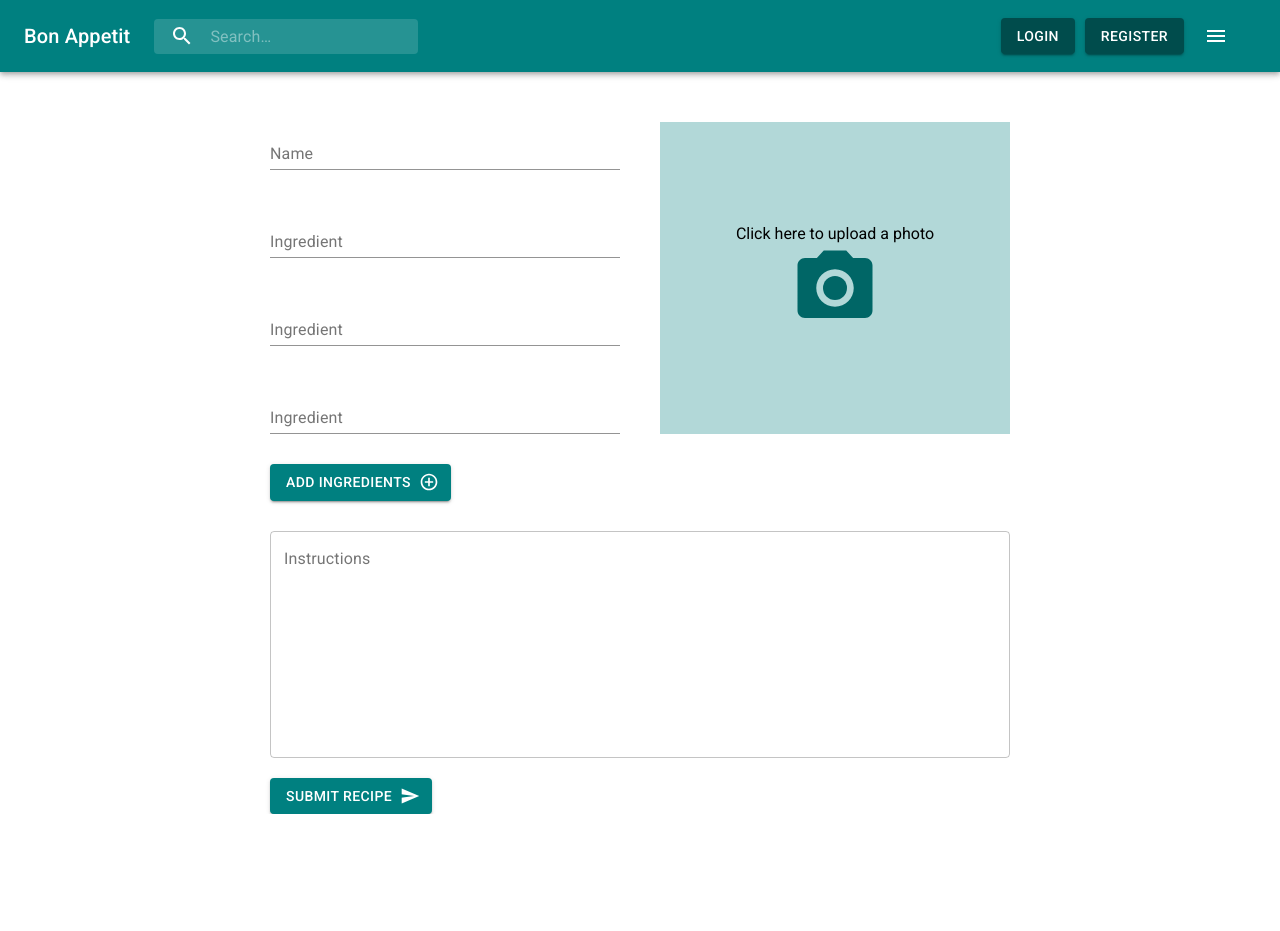
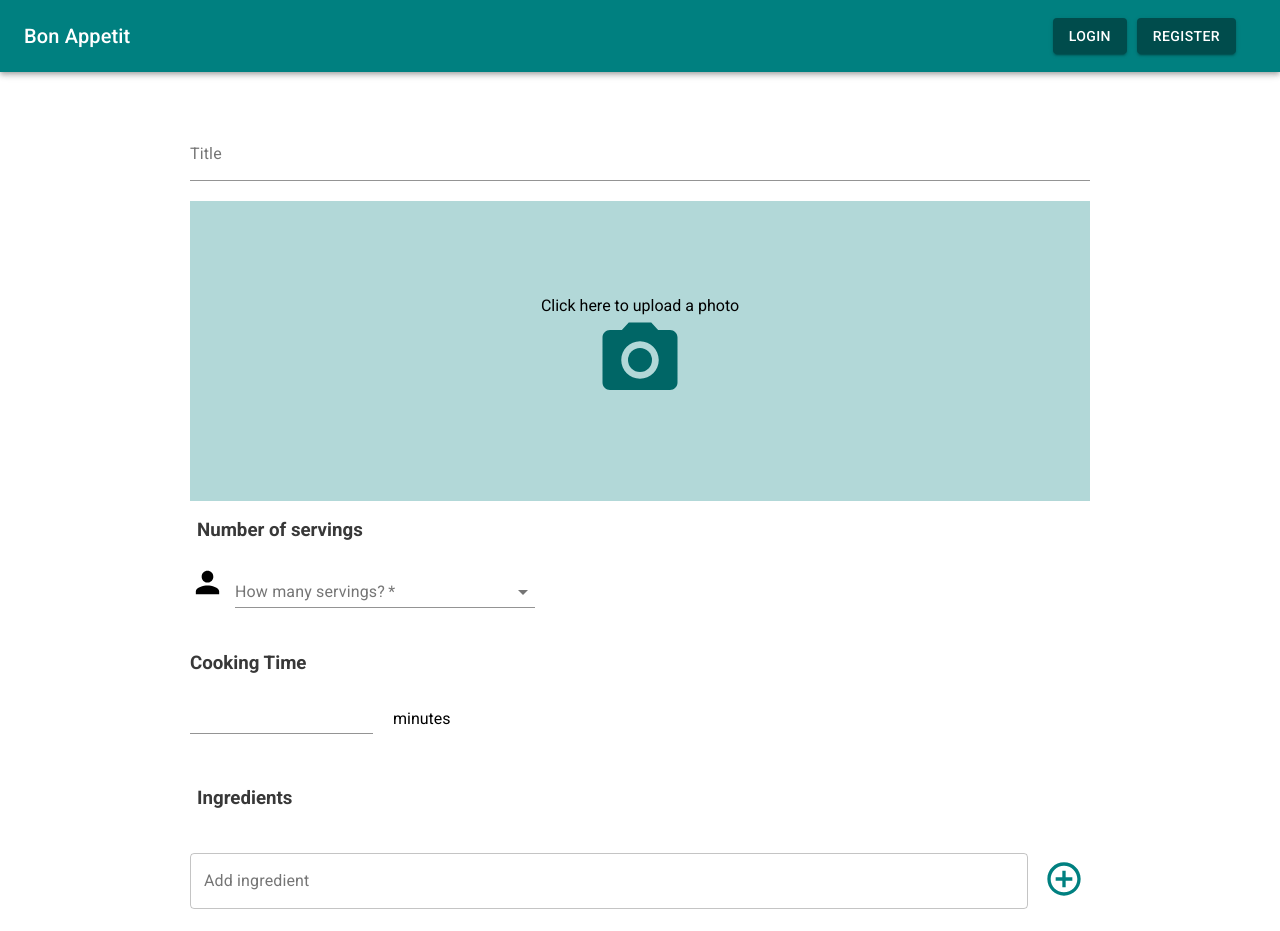
Before and after one commit to daggala/bon-appetit-front, a Next.js app: page /create-recipe in a window 1280 px wide. Shown: the top 931 px of the page. Before the commit the page ends 814 px from the top, so only its background shows below. Built offline with nearby package versions, Linux system fonts and the light colour scheme.

Commit message:
Create recipe form ready - hid the profile form

```diff
--- a/actions/createRecipe/index.js
+++ b/actions/createRecipe/index.js
@@ -1,16 +1,20 @@
-export const createRecipe = recipe => {
+export const createRecipe = (recipe, ingredients, image) => {
   const headers = {};
 
-  const token = sessionStorage.getItem('token');
+  const token = sessionStorage.getItem("token");
   if (token) {
     headers.Authorization = `Bearer ${token}`;
   }
 
   const data = new FormData();
-  data.append('title', recipe.title);
-  data.append('url', recipe.link);
-  // data.append('ingredients', JSON.stringify(recipe.ingredients));
-  data.append('file', recipe.file[0]);
+  data.append("title", recipe.title);
+  recipe.servings ? data.append("servings", recipe.servings) : null;
+  data.append("minutes", recipe.time);
+  data.append("instructions", recipe.instructions);
+  recipe.link ? data.append("url", recipe.link) : null;
+  ingredients ? data.append("ingredients", JSON.stringify(ingredients)) : null;
+  recipe.instructions ? data.append("description", recipe.instructions) : null;
+  image ? data.append("file", image) : null;
 
   function handleErrors(response) {
     if (!response.ok) {
@@ -19,9 +23,9 @@ export const createRecipe = recipe => {
     return response;
   }
 
-  return fetch('http://localhost:3003/recipe', {
-    method: 'POST', // *GET, POST, PUT, DELETE, etc.
-    mode: 'cors', // no-cors, cors, *same-origin
+  return fetch("http://localhost:3003/recipe", {
+    method: "POST", // *GET, POST, PUT, DELETE, etc.
+    mode: "cors", // no-cors, cors, *same-origin
     body: data,
     headers: headers
   })
@@ -32,6 +36,7 @@ export const createRecipe = recipe => {
       return handleErrors(resp);
     })
     .then(resp => {
+      console.log("resp ", resp);
       return resp;
     });
 };
--- a/components/banner.js
+++ b/components/banner.js
@@ -1,21 +1,20 @@
-import React, { useState, useEffect, useContext, useLayoutEffect } from 'react';
-import { fade, makeStyles } from '@material-ui/core/styles';
-import AppBar from '@material-ui/core/AppBar';
-import Toolbar from '@material-ui/core/Toolbar';
-import IconButton from '@material-ui/core/IconButton';
-import Typography from '@material-ui/core/Typography';
-import InputBase from '@material-ui/core/InputBase';
-import MenuItem from '@material-ui/core/MenuItem';
-import Menu from '@material-ui/core/Menu';
-import MenuIcon from '@material-ui/icons/Menu';
-import SearchIcon from '@material-ui/icons/Search';
-import Link from 'next/link';
-import { UserContext } from '../utils/context';
-import Login from './login.js';
-import Register from './register.js';
-import ColorButton from './buttons/colorButton';
-import { isJsonString } from '../utils/isJsonString';
-import styled from 'styled-components';
+import React, { useState, useEffect, useContext } from "react";
+import { fade, makeStyles } from "@material-ui/core/styles";
+import AppBar from "@material-ui/core/AppBar";
+import Toolbar from "@material-ui/core/Toolbar";
+import IconButton from "@material-ui/core/IconButton";
+import Typography from "@material-ui/core/Typography";
+import InputBase from "@material-ui/core/InputBase";
+import MenuItem from "@material-ui/core/MenuItem";
+import Menu from "@material-ui/core/Menu";
+import MenuIcon from "@material-ui/icons/Menu";
+import SearchIcon from "@material-ui/icons/Search";
+import Link from "next/link";
+import { UserContext } from "../utils/context";
+import Login from "./login.js";
+import Register from "./register.js";
+import ColorButton from "./buttons/colorButton";
+import styled from "styled-components";
 
 const HomeLink = styled.div`
   cursor: pointer;
@@ -29,50 +28,50 @@ const useStyles = makeStyles(theme => ({
     marginRight: theme.spacing(2)
   },
   title: {
-    textDecoration: 'none',
-    color: 'white',
-    '&:visited': {
-      color: 'white',
-      textDecoration: 'none'
+    textDecoration: "none",
+    color: "white",
+    "&:visited": {
+      color: "white",
+      textDecoration: "none"
     },
 
-    display: 'none',
-    [theme.breakpoints.up('sm')]: {
-      display: 'block'
+    display: "none",
+    [theme.breakpoints.up("sm")]: {
+      display: "block"
     }
   },
   search: {
-    position: 'relative',
+    position: "relative",
     borderRadius: theme.shape.borderRadius,
     backgroundColor: fade(theme.palette.common.white, 0.15),
-    '&:hover': {
+    "&:hover": {
       backgroundColor: fade(theme.palette.common.white, 0.25)
     },
     marginRight: theme.spacing(2),
     marginLeft: 0,
-    width: '100%',
-    [theme.breakpoints.up('sm')]: {
+    width: "100%",
+    [theme.breakpoints.up("sm")]: {
       marginLeft: theme.spacing(3),
-      width: 'auto'
+      width: "auto"
     }
   },
   searchIcon: {
     width: theme.spacing(7),
-    height: '100%',
-    position: 'absolute',
-    pointerEvents: 'none',
-    display: 'flex',
-    alignItems: 'center',
-    justifyContent: 'center'
+    height: "100%",
+    position: "absolute",
+    pointerEvents: "none",
+    display: "flex",
+    alignItems: "center",
+    justifyContent: "center"
   },
   inputRoot: {
-    color: 'inherit'
+    color: "inherit"
   },
   inputInput: {
     padding: theme.spacing(1, 1, 1, 7),
-    transition: theme.transitions.create('width'),
-    width: '100%',
-    [theme.breakpoints.up('md')]: {
+    transition: theme.transitions.create("width"),
+    width: "100%",
+    [theme.breakpoints.up("md")]: {
       width: 200
     }
   }
@@ -97,14 +96,14 @@ const Banner = () => {
     setAnchorEl(null);
   };
 
-  const menuId = 'primary-search-account-menu';
+  const menuId = "primary-search-account-menu";
   const renderMenu = (
     <Menu
       anchorEl={anchorEl}
-      anchorOrigin={{ vertical: 'top', horizontal: 'right' }}
-      id={menuId}
+      anchorOrigin={{ vertical: "top", horizontal: "right" }}
+      id="simple-menu"
       keepMounted
-      transformOrigin={{ vertical: 'top', horizontal: 'right' }}
+      transformOrigin={{ vertical: "top", horizontal: "right" }}
       open={isMenuOpen}
       onClose={handleMenuClose}
     >
@@ -120,7 +119,7 @@ const Banner = () => {
       </Link>
       <Link href="/pin-recipe">
         <MenuItem onClick={handleMenuClose}>
-          <p>Pin a recipe</p>
+          <p>Pin recipe</p>
         </MenuItem>
       </Link>
     </Menu>
@@ -137,7 +136,7 @@ const Banner = () => {
               </Link>
             </Typography>
           </HomeLink>
-          <div className={classes.search}>
+          {/* <div className={classes.search}>
             <div className={classes.searchIcon}>
               <SearchIcon />
             </div>
@@ -147,9 +146,9 @@ const Banner = () => {
                 root: classes.inputRoot,
                 input: classes.inputInput
               }}
-              inputProps={{ 'aria-label': 'search' }}
+              inputProps={{ "aria-label": "search" }}
             />
-          </div>
+          </div> */}
 
           {isLoginDialogOpen ? (
             <Login onClickOutside={toggleLoginDialog} />
@@ -160,8 +159,8 @@ const Banner = () => {
 
           <div className={classes.grow} />
           {user ? null : (
-            <div style={{ display: 'flex', marginRight: '20px' }}>
-              <div style={{ marginRight: '10px' }}>
+            <div style={{ display: "flex", marginRight: "20px" }}>
+              <div style={{ marginRight: "10px" }}>
                 <ColorButton
                   variant="contained"
                   color="primary"
@@ -179,6 +178,7 @@ const Banner = () => {
               </ColorButton>
             </div>
           )}
+          {user ? (
             <IconButton
               edge="start"
               className={classes.menuButton}
@@ -190,6 +190,7 @@ const Banner = () => {
             >
               <MenuIcon />
             </IconButton>
+          ) : null}
         </Toolbar>
       </AppBar>
       {renderMenu}
--- a/components/ingredient.js
+++ /dev/null
@@ -1,31 +0,0 @@
-import React from 'react';
-import styled from 'styled-components';
-import TextField from '@material-ui/core/TextField';
-
-const Box = styled.div`
-  display: grid;
-`;
-
-const Ingredient = ({ dispatch, ing }) => {
-  return (
-    <Box>
-      <TextField
-        id="standard-required"
-        label="Ingredient"
-        number={ing.number}
-        value={ing.ingredient}
-        onChange={e =>
-          dispatch({
-            type: 'editIngredient',
-            payload: {
-              ingredient: e.target.value,
-              number: ing.number
-            }
-          })
-        }
-      />
-    </Box>
-  );
-};
-
-export default Ingredient;
--- a/components/recipe-photo.js
+++ b/components/recipe-photo.js
@@ -1,16 +1,15 @@
-import React from 'react';
-import styled from 'styled-components';
-import CameraAltIcon from '@material-ui/icons/CameraAlt';
+import React from "react";
+import styled from "styled-components";
+import CameraAltIcon from "@material-ui/icons/CameraAlt";
 
 const ImageInput = styled.input`
   display: none;
 `;
 
 const PreviewImage = styled.img`
-  max-width: 400px;
-  max-height: 300px;
-  width: 100%;
+  // width: 100%;
   object-fit: cover;
+  height: 300px;
 `;
 
 const Label = styled.label`
@@ -18,11 +17,12 @@ const Label = styled.label`
   flex-direction: column;
   justify-content: center;
   align-items: center;
-  background-color: ${props => (props.error ? 'red' : '#b2d8d8')};
+  background-color: ${props => (props.error ? "red" : "#b2d8d8")};
   cursor: pointer;
   &:hover {
     background-color: #a8cccc;
   }
+  height: 300px;
 `;
 
 const RecipePhoto = React.forwardRef((props, ref) => {
@@ -35,9 +35,9 @@ const RecipePhoto = React.forwardRef((props, ref) => {
       ) : (
         <Label htmlFor="file-upload" error={props.error}>
           {props.error
-            ? 'Please provide photo!'
-            : 'Click here to upload a photo'}
-          <CameraAltIcon style={{ fontSize: 90, color: '#006666' }} />
+            ? "Please provide photo!"
+            : "Click here to upload a photo"}
+          <CameraAltIcon style={{ fontSize: 90, color: "#006666" }} />
         </Label>
       )}
 
--- a/package.json
+++ b/package.json
@@ -21,7 +21,7 @@
     "next": "9.1.3",
     "react": "^16.11.0",
     "react-dom": "^16.11.0",
-    "react-hook-form": "^4.10.1",
+    "react-hook-form": "4.9.3",
     "styled-components": "^4.4.1",
     "webpack": "^4.41.5",
     "webpack-cli": "^3.3.10"
--- /dev/null
+++ b/pages/create-recipe/createOptions.js
@@ -0,0 +1,21 @@
+import MenuItem from "@material-ui/core/MenuItem";
+
+const createOptions = () => {
+  const options = [];
+  options.push(
+    <MenuItem key={0} value="" disabled>
+      Please choose
+    </MenuItem>
+  );
+  for (var i = 1; i < 40; i++) {
+    options.push(
+      <MenuItem key={i} value={i}>
+        {`${i}`}
+      </MenuItem>
+    );
+  }
+
+  return options;
+};
+
+export default createOptions;
--- a/pages/create-recipe/index.js
+++ b/pages/create-recipe/index.js
@@ -1,147 +1,205 @@
-import React, { useReducer, useCallback, useState } from 'react';
-import styled from 'styled-components';
-import TextField from '@material-ui/core/TextField';
-import Button from '@material-ui/core/Button';
-import Icon from '@material-ui/core/Icon';
-import { createRecipe } from '../../actions/createRecipe';
-import RecipePhoto from '../../components/recipe-photo';
-import Ingredient from '../../components/ingredient';
-import AddCircleOutlineIcon from '@material-ui/icons/AddCircleOutline';
+import React, { useReducer, useState } from "react";
+import styled, { withTheme } from "styled-components";
+import TextField from "@material-ui/core/TextField";
+import Button from "@material-ui/core/Button";
+import Icon from "@material-ui/core/Icon";
+import { createRecipe } from "../../actions/createRecipe";
+import RecipePhoto from "../../components/recipe-photo";
+import Ingredients from "./ingredients.js";
+import PersonIcon from "@material-ui/icons/Person";
+import Select from "@material-ui/core/Select";
+import FormControl from "@material-ui/core/FormControl";
+import { useForm, Controller } from "react-hook-form";
+import createOptions from "./createOptions.js";
+import { InputLabel } from "@material-ui/core";
+
+import "./style.css";
 
 const Container = styled.div`
-  display: grid;
+  display: flex;
   justify-content: center;
   margin: 50px 10px;
 `;
 
 const Form = styled.form`
-  display: grid;
+  display: flex;
+  flex-direction: column;
+  max-width: 900px;
+  width: 100%;
 `;
 
-const Layout = styled.div`
-  display: grid;
-  grid-gap: 40px;
-  grid-template-columns: repeat(auto-fill, minmax(350px, 1fr));
-  grid-template-rows: repeat(4, 1fr);
-  max-width: 900px;
-  min-width: 100px;
+const Title = styled.div`
+  margin-bottom: 20px;
 `;
 
-const Box = styled.div`
-  display: grid;
-  grid-row: ${props => (props.image ? 'span 4' : null)};
-`;
+const CreateRecipe = ({ theme }) => {
+  const { control, handleSubmit, register, errors } = useForm();
 
-const CreateRecipe = () => {
   const reducer = (state, action) => {
+    console.log("action.payload ", action.payload);
     switch (action.type) {
-      case 'editIngredient':
-        const arr = [...state.ingredients];
-        arr[action.payload.number] = {
-          ...arr[action.payload.number],
-          ingredient: action.payload.ingredient
-        };
+      case "deleteIngredient":
         return {
           ...state,
-          ingredients: arr
+          ingredients: state.ingredients.filter(
+            ingr => ingr.number !== action.payload
+          )
         };
-
-      case 'addIngredient':
+      case "addIngredient":
         return {
           ...state,
           ingredients: [
             ...state.ingredients,
-            { ingredient: '', number: state.ingredients.length }
+            {
+              ingredient: action.payload,
+              number: state.ingredients.length
+            }
           ]
         };
-      case 'changeName':
-        return { ...state, title: action.payload };
-
       default:
         throw new Error();
     }
   };
 
   const intialState = {
-    title: '',
-    ingredients: [
-      { ingredient: '', number: 0 },
-      { ingredient: '', number: 1 },
-      { ingredient: '', number: 2 }
-    ]
+    ingredients: []
   };
 
   const [image, setImage] = useState();
   const [imageUrl, setImageUrl] = useState();
+  const [state, dispatch] = useReducer(reducer, intialState);
+  const [age, setAge] = React.useState("");
 
-  const [state, dispatch] = useReducer(reducer, intialState);
+  const handleChange = event => {
+    setAge(event.target.value);
+  };
 
   const uploadImage = () => {
     let file = event.target.files[0];
-    console.log('file ', file);
+    console.log("file ", file);
     const url = URL.createObjectURL(file);
     setImage(file);
     setImageUrl(url);
   };
 
-  const submitRecipe = e => {
-    e.preventDefault();
-    const data = {
+  const submitRecipe = data => {
+    const ingredients = {
       ...state,
       ingredients: state.ingredients
         .filter(ingredientAndPortion => {
-          return ingredientAndPortion.ingredient !== '';
+          return ingredientAndPortion.ingredient !== "";
         })
         .map(ingr => ingr.ingredient)
     };
-    //createRecipe(data, image);
+    console.log("data ", data);
+    console.log("image ", image);
+    console.log("ingredients ", ingredients);
+    createRecipe(data, ingredients, image);
   };
 
   return (
     <Container>
-      <Form onSubmit={submitRecipe} encType="multipart/form-data">
-        <Layout>
-          <Box>
+      <Form onSubmit={handleSubmit(submitRecipe)} encType="multipart/form-data">
+        <Title>
+          <Controller
+            as={
               <TextField
-              id="standard-required"
-              label="Name"
-              onChange={e =>
-                dispatch({ type: 'changeName', payload: e.target.value })
+                id="standard-error-helper-text"
+                label="Title"
+                error={errors.title}
+                helperText={errors.title ? "Title is missing" : null}
+                placeholder="fx. Hot Tomato soup with basil leaves"
+                fullWidth
+                inputProps={{
+                  style: {
+                    fontSize: 25,
+                    fontWeight: "bold",
+                    color: theme.textColor
                   }
+                }}
+                inputRef={register({
+                  required: true
+                })}
               />
-          </Box>
-          <Box image>
+            }
+            name="title"
+            control={control}
+          />
+        </Title>
+
         <RecipePhoto image={imageUrl} uploadImage={uploadImage} />
-          </Box>
-
-          {state.ingredients.map(ing => {
-            return (
-              <Ingredient key={ing.number} dispatch={dispatch} ing={ing} />
-            );
-          })}
-        </Layout>
-        <div style={{ marginTop: '30px', marginBottom: '30px' }}>
-          <Button
-            variant="contained"
-            color="primary"
-            endIcon={<AddCircleOutlineIcon />}
-            onClick={() =>
-              dispatch({
-                type: 'addIngredient'
-              })
+        <h3 style={{ color: theme.textColor, marginLeft: "7px" }}>
+          Number of servings
+        </h3>
+        <div style={{ display: "flex", alignItems: "center" }}>
+          <div style={{ marginRight: "10px" }}>
+            <PersonIcon fontSize="large" />
+          </div>
+          <FormControl
+            style={{ minWidth: 300 }}
+            error={Boolean(errors.wordlevel)}
+            required
+          >
+            <InputLabel id="demo-simple-select-required-label">
+              How many servings?
+            </InputLabel>
+            <Controller
+              as={
+                <Select
+                  labelId="demo-simple-select-required-label"
+                  id="demo-simple-select-required"
+                  value={age}
+                  onChange={handleChange}
+                >
+                  {createOptions()}
+                </Select>
               }
+              name="servings"
+              control={control}
+            />
+          </FormControl>
+        </div>
+        <div style={{ margin: "25px 0px" }}>
+          <h3 style={{ color: theme.textColor }}>Cooking Time</h3>
+          <div
+            style={{
+              display: "flex",
+              flexDirection: "row",
+              alignItems: "center"
+            }}
           >
-            Add ingredients
-          </Button>
+            <Controller
+              as={
+                <TextField
+                  required
+                  type="number"
+                  id="tentacles"
+                  name="tentacles"
+                  min="0"
+                />
+              }
+              name="time"
+              control={control}
+            />
+            <p style={{ marginLeft: "20px" }}>minutes</p>
           </div>
+        </div>
+        <Ingredients dispatch={dispatch} ingredients={state.ingredients} />
+        <Controller
+          as={
             <TextField
+              required
               id="outlined-multiline-static"
               label="Instructions"
               multiline
               rows="10"
               variant="outlined"
             />
-        <div style={{ marginTop: '20px' }}>
+          }
+          name="instructions"
+          control={control}
+        />
+        <div style={{ marginTop: "20px" }}>
           <Button
             type="submit"
             variant="contained"
@@ -156,4 +214,4 @@ const CreateRecipe = () => {
   );
 };
 
-export default CreateRecipe;
+export default withTheme(CreateRecipe);
--- /dev/null
+++ b/pages/create-recipe/ingredients.js
@@ -0,0 +1,130 @@
+import React, { useState } from "react";
+import styled, { withTheme } from "styled-components";
+import AddCircleOutlineIcon from "@material-ui/icons/AddCircleOutline";
+import AddCircleIcon from "@material-ui/icons/AddCircle";
+
+import Chip from "@material-ui/core/Chip";
+import { makeStyles } from "@material-ui/core/styles";
+import TextField from "@material-ui/core/TextField";
+import Button from "@material-ui/core/Button";
+
+const AddButton = styled.button`
+  background-color: transparent;
+  border: none;
+  padding: none;
+`;
+
+const useStyles = makeStyles(theme => ({
+  root: {
+    display: "flex",
+    justifyContent: "center",
+    flexWrap: "wrap",
+    "& > *": {
+      margin: theme.spacing(0.5)
+    }
+  },
+  chip: {
+    width: "min-content",
+    marginLeft: "7px",
+    marginTop: "7px"
+  },
+  add: {
+    fontSize: 40
+  }
+}));
+
+const Ingredients = ({ dispatch, ingredients, theme }) => {
+  const classes = useStyles();
+
+  const [tempIngredient, setTempIngredient] = useState(null);
+  const [isButtonHovered, setButtonHover] = useState(false);
+
+  const handleKeyDown = e => {
+    if (e.key === "Enter") {
+      e.preventDefault();
+      dispatch({
+        type: "addIngredient",
+        payload: e.target.value
+      });
+      setTempIngredient("");
+    }
+  };
+
+  return (
+    <>
+      <h3 style={{ color: theme.textColor, marginLeft: "7px" }}>Ingredients</h3>
+      <div style={{ display: "flex", flexDirection: "row", flexWrap: "wrap" }}>
+        {ingredients.map(ing => {
+          return (
+            <Chip
+              key={ing.number}
+              label={ing.ingredient}
+              onDelete={() =>
+                dispatch({ type: "deleteIngredient", payload: ing.number })
+              }
+              className={classes.chip}
+            />
+          );
+        })}
+      </div>
+      <div
+        style={{
+          display: "flex",
+          flexDirection: "row",
+          alignItems: "center"
+        }}
+      >
+        <TextField
+          id="outlined-basic"
+          label="Add ingredient"
+          value={tempIngredient}
+          onChange={e => {
+            e.preventDefault();
+            return setTempIngredient(e.target.value);
+          }}
+          variant="outlined"
+          onKeyDown={handleKeyDown}
+          fullWidth
+        />
+
+        <div
+          style={{
+            marginTop: "30px",
+            marginBottom: "30px",
+            marginLeft: "10px"
+          }}
+        >
+          <AddButton
+            type="button"
+            onClick={() => {
+              dispatch({
+                type: "addIngredient",
+                payload: tempIngredient
+              });
+              setTempIngredient("");
+            }}
+            disabled={!tempIngredient}
+          >
+            {isButtonHovered ? (
+              <AddCircleIcon
+                className={classes.add}
+                style={{ fontSize: 40, color: theme.colors[2] }}
+                onMouseEnter={() => setButtonHover(true)}
+                onMouseLeave={() => setButtonHover(false)}
+              />
+            ) : (
+              <AddCircleOutlineIcon
+                className={classes.add}
+                style={{ fontSize: 40, color: theme.colors[2] }}
+                onMouseEnter={() => setButtonHover(true)}
+                onMouseLeave={() => setButtonHover(false)}
+              />
+            )}
+          </AddButton>
+        </div>
+      </div>
+    </>
+  );
+};
+
+export default withTheme(Ingredients);
--- /dev/null
+++ b/pages/create-recipe/style.css
@@ -0,0 +1,11 @@
+.without_ampm::-webkit-datetime-edit-ampm-field {
+  display: none;
+}
+input[type="time"]::-webkit-clear-button {
+  -webkit-appearance: none;
+  -moz-appearance: none;
+  -o-appearance: none;
+  -ms-appearance: none;
+  appearance: none;
+  margin: -10px;
+}
```
Also changed, not shown: pages/_app.js (+15 -14 lines), pages/profile/index.js (+34 -25 lines), 1 other file (tests, documents, lock files or other folders). Lines whose indentation alone changed are shown as unchanged.
